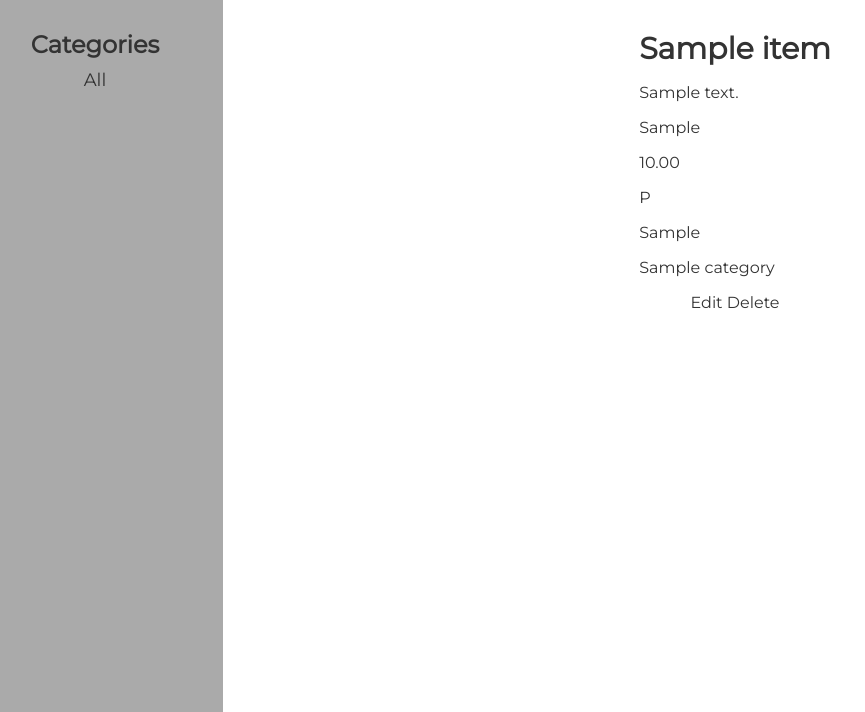
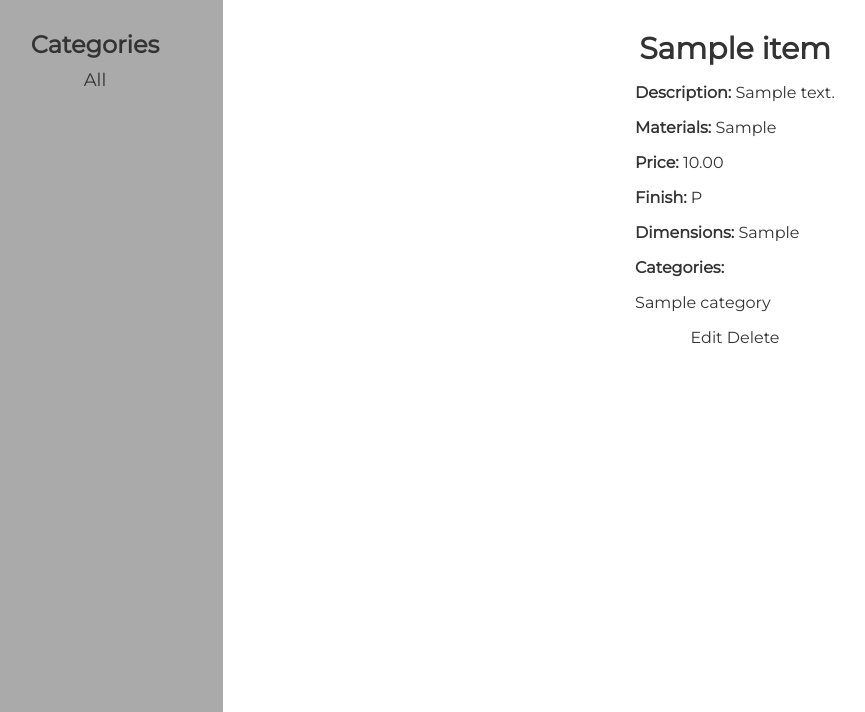
Before and after one commit to snyles/sadfood-django, a Django app: page /item/1 in a window 1280 px wide. Shown: the part 54-766 px from the top of the page, without its empty margins (33-898 px from the left). Run offline with Django 3.2, Linux system fonts and the light colour scheme; tables that the repository leaves empty hold one stand-in row (values such as "Sample post").

```diff
--- a/main_app/templates/main_app/item_detail.html
+++ b/main_app/templates/main_app/item_detail.html
@@ -5,14 +5,16 @@
 <article>
   <div class="center">
     <h1>{{object.name}}</h1>
-    <p>{{object.description}}</p>
-    <p>{{object.materials}}</p>
-    <p>{{object.price}}</p>
-    <p>{{object.finish}}</p>
-    <p>{{object.dimensions}}</p>
+    <p><strong>Description: </strong>{{object.description}}</p>
+    <p><strong>Materials: </strong>{{object.materials}}</p>
+    <p><strong>Price: </strong>{{object.price}}</p>
+    <p><strong>Finish: </strong>{{object.finish}}</p>
+    <p><strong>Dimensions: </strong>{{object.dimensions}}</p>
+    <p><strong>Categories: </strong>
     {% for cat in object.categories.all %}
       <p>{{cat}}</p>
     {% endfor %}
+    </p>
     <a href="{% url 'item_update' object.id %}">Edit</a>
     <a href="{% url 'item_delete' object.id %}">Delete</a>
   </div>
--- a/main_app/templates/main_app/item_form.html
+++ b/main_app/templates/main_app/item_form.html
@@ -28,7 +28,6 @@
     <form action="{% url 'add_photo' object.id %}" enctype="multipart/form-data" method="POST">
     {% csrf_token %}
     <input type="file" name="photo-file">
-    <br />
     <input type="submit" class="btn" value="Upload Photo">
 </form>
   {% endif %}
```
